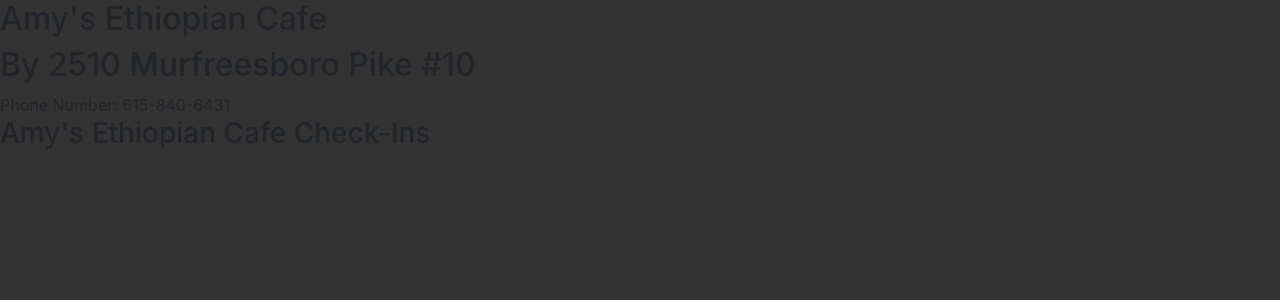
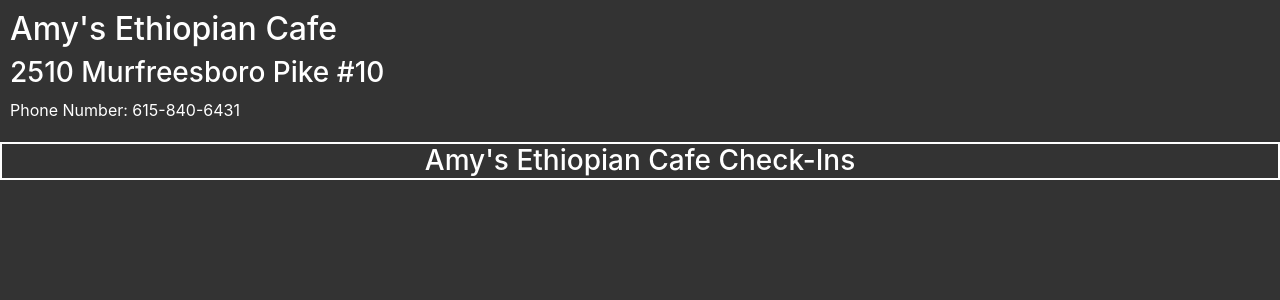
Before and after one commit to stephencastaneda/dine_black, a Django app: page /restaurants/2/ in a window 1280 px wide. Shown: the part 56-356 px from the top of the page. Run offline with Django 3.2, Linux system fonts and the light colour scheme; data comes from the database, SQL or seed files in the repository; tables that the repository leaves empty hold one stand-in row (values such as "Sample post"); parts of the project's set-up code (start-up, migrations or seed data) failed here and were passed over; some libraries are stand-ins or nearby versions.

Commit message:
details page looks good

```diff
--- a/dineblackapp/static/styles/base.css
+++ b/dineblackapp/static/styles/base.css
@@ -12,6 +12,14 @@
   border: 2px solid white;
   margin-top: 20px;
 }
+
+.restaurant_detail_checkin_title {
+  text-align: center;
+  color: white;
+  border: 2px solid white;
+  margin-top: 20px;
+}
+
 
 .user_favorite_title {
   text-align: center;
@@ -66,3 +74,9 @@
 .favorite_restaurant_name {
   text-align: center;
 }
+
+.restaurant_detail_info {
+  color: white;
+  padding-top: 10px;
+  padding-left: 10px;
+}
--- a/dineblackapp/templates/restaurants/detail.html
+++ b/dineblackapp/templates/restaurants/detail.html
@@ -1,22 +1,23 @@
 {% extends 'shared/base.html' %}
 
 {% block content %}
+
+<div class="restaurant_detail_info">
     <h2 class="restaurant_detail_title">{{ restaurant.name }}</h2>
-    <h2>By {{ restaurant.address }}</h2>
-
+    <h3> {{ restaurant.address }}</h3>
     <div>Phone Number: {{ restaurant.phone_number }}</div>
-
+</div>
   <h3 class="restaurant_detail_checkin_title">{{ restaurant.name }} Check-Ins</h3>
 
 
     <div class="d-flex flex-wrap">
         {% for checkin in checkins %}
 <div class="card m-3 p-3" style="width: 18rem;">
-  <img class="card-img-top" src="..." alt="Card image cap">
+  <img class="card-img-top rounded"  width="240px" height="200px" src="{{ checkin.dish_img }}" alt="Card image cap">
   <div class="card-body">
-    <h5 class="card-title">Card title</h5>
-    <p class="card-text">Some quick example text to build on the card title and make up the bulk of the card's content.</p>
-    <a href="#" class="btn btn-primary">Go somewhere</a>
+    <h5 class="card-title">{{ checkin.dish_name }}</h5>
+    <p class="card-text">{{ checkin.diner.user.first_name }} {{ checkin.diner.user.first_name }}</p>
+    <p class="card-text">{{ checkin.dish_rating_number }}</p>
   </div>
 </div>
 {% endfor %}
```
